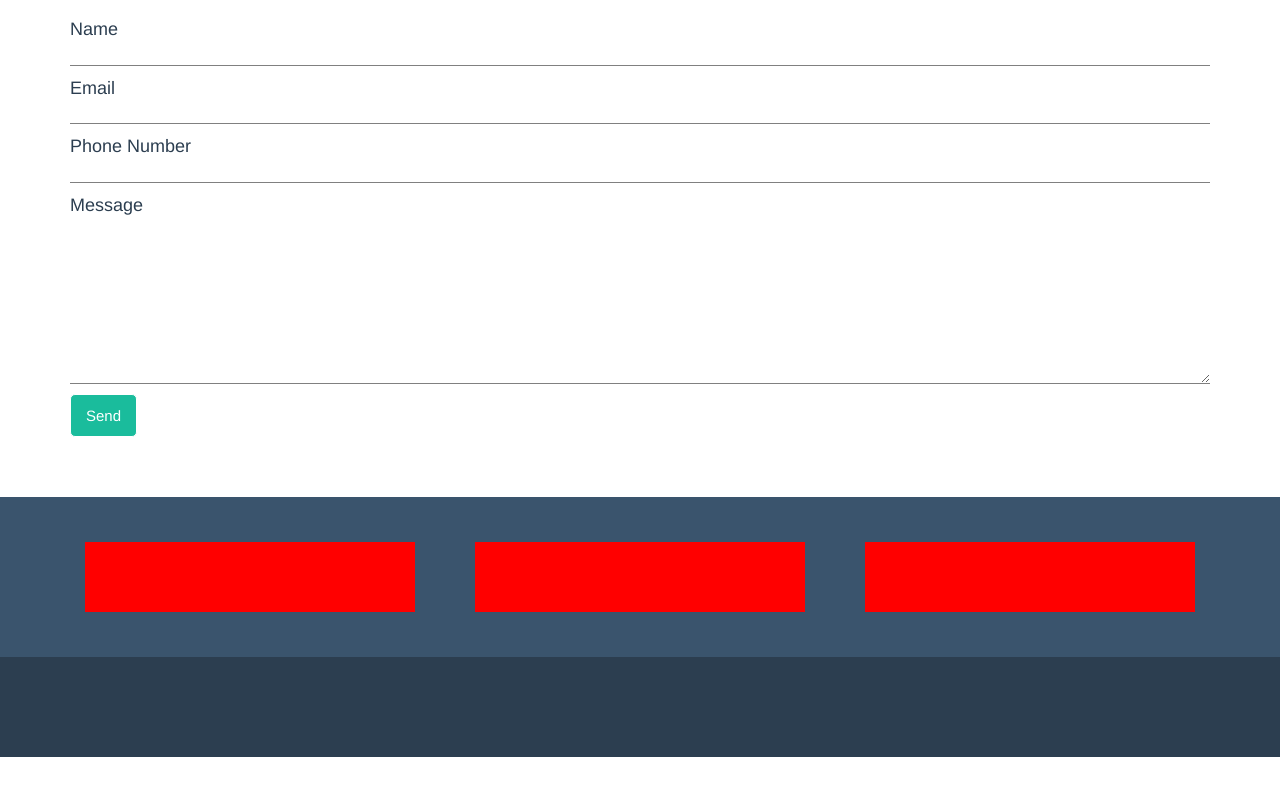
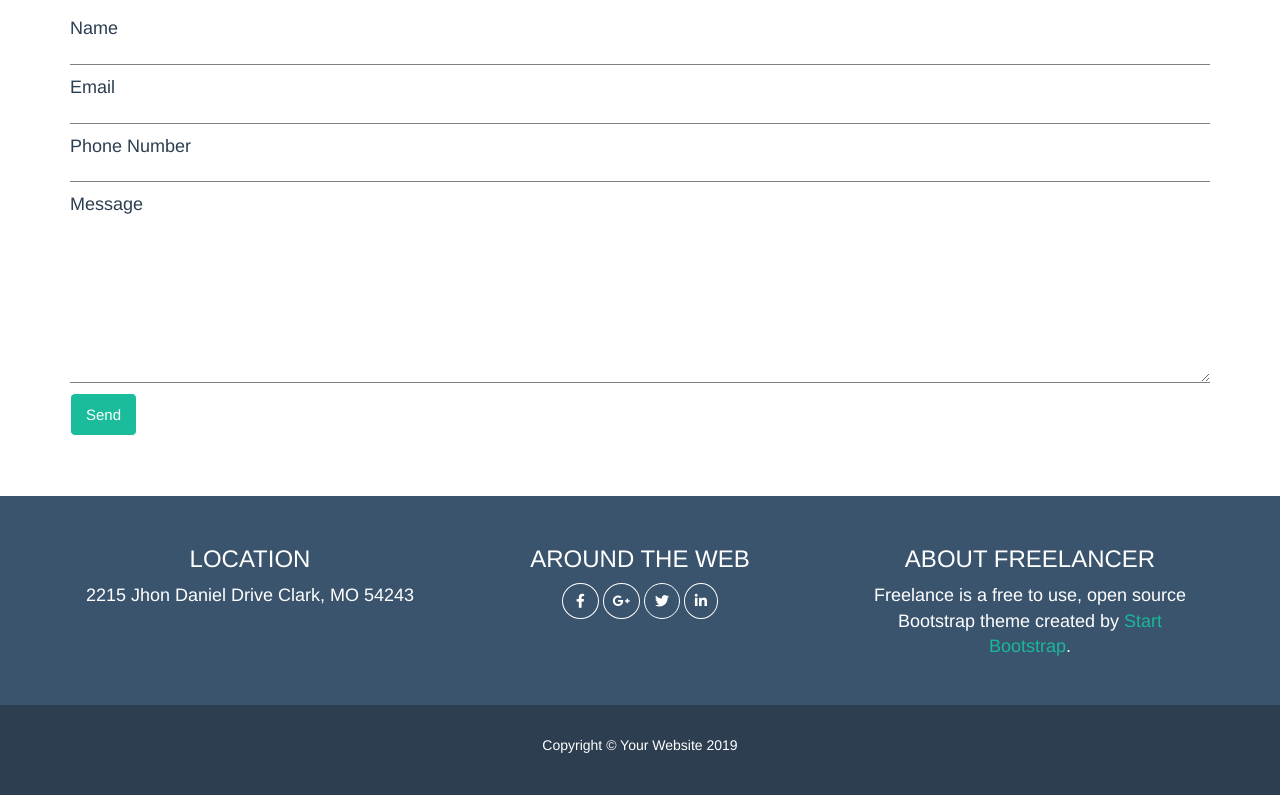
Before and after one commit to LucaQuacquarelli/html-css-bootstrap-freelancer, a plain HTML site: page index.html in a window 1280 px wide. Shown: the part 1890-2685 px from the top of the page. Before the commit the page ends 2647 px from the top, so only its background shows below. Drawn offline with nearby package versions, Linux system fonts and the light colour scheme.

Commit message:
Footer content

```diff
--- a/css/style.css
+++ b/css/style.css
@@ -53,18 +53,18 @@ h1,h2 {
     padding-top: 5px;
     font-size: 25px;
 }
-/* debug */
-.location,
-.web,
-.freelancer {
-    height: 70px;
-    margin: 15px;
-    background-color: red;
+
+header {
+    position: relative;
+    margin-top: 95px;
 }
-/* /debug */
 
 nav {
+    position: fixed;
+    width: 100%;
     padding: 30px 0;
+    top: 0;
+    z-index: 1;
     background-color: #2c3e50;
 }
 
@@ -198,7 +198,48 @@ textarea {
     background-color: #3a546d;
 }
 
+.info h3,
+.location span {
+    text-transform: uppercase;
+}
+
+.info a {
+    color: white;
+}
+
+.info p {
+    font-size: 18px;
+}
+
+.location,
+.web,
+.freelancer {
+    margin: 15px;
+}
+
+.icon-container i {
+    padding: 10px;
+    border: 1px solid white;
+    border-radius: 50%;
+}
+
+#fb {
+    padding: 10px 13px;
+}
+
+#g-plus {
+    padding: 10px 9px;
+}
+
+.freelancer a {
+    color: #1ab89a;
+}
+
+.freelancer a:hover {
+    text-decoration: none;
+}
+
 .copyright {
-    height: 100px;
+    padding: 30px 0;
     background-color: #2c3e50;
 }
--- a/index.html
+++ b/index.html
@@ -219,22 +219,38 @@
         </main>
 
         <footer>
-            <div class="info">
+            <div class="info text-center">
                 <div class="container">
                     <div class="row">
                         <div class="col-xs-12 col-sm-4">
-                            <div class="location"></div>
+                            <div class="location">
+                                <h3>location</h3>
+                                <p>2215 Jhon Daniel Drive Clark, <span>mo</span> 54243</p>
+                            </div>
                         </div>
                         <div class="col-xs-12 col-sm-4">
-                            <div class="web"></div>
+                            <div class="web">
+                                <h3>around the web</h3>
+                                <div class="icon-container">
+                                    <a href="#"><i class="fab fa-facebook-f" id="fb"></i></a>
+                                    <a href="#"><i class="fab fa-google-plus-g" id="g-plus"></i></a>
+                                    <a href="#"><i class="fab fa-twitter"></i></a>
+                                    <a href="#"><i class="fab fa-linkedin-in"></i></a>
+                                </div>
+                            </div>
                         </div>
                         <div class="col-xs-12 col-sm-4">
-                            <div class="freelancer"></div>
+                            <div class="freelancer">
+                                <h3>about freelancer</h3>
+                                <p>Freelance is a free to use, open source Bootstrap theme created by <span><a href="#up">Start Bootstrap</a>.</span></p>
+                            </div>
                         </div>
                     </div>
                 </div>
             </div>
-            <div class="copyright"></div>
+            <div class="copyright text-center">
+                <p>Copyright &copy; Your Website 2019</p>
+            </div>
         </footer>
     </body>
 </html>
```
